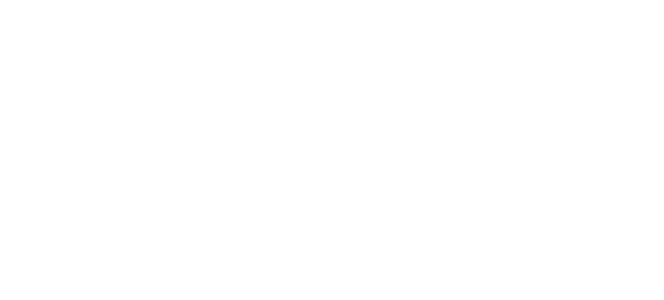
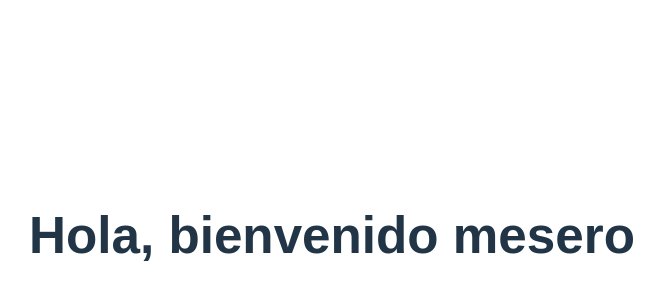
Before and after one commit to Ren4ta/Click-Dine_FrontEnd, a React (Vite) app in the folder click/: page /mesero in a window 1280 px wide. Before the commit this address had no page. Shown: the part 164-464 px from the top of the page, without its empty margins (308-972 px from the left). Built offline with nearby package versions, Linux system fonts and the light colour scheme.

Commit message:
arreglos path mesero y admin

```diff
--- a/click/src/App.jsx
+++ b/click/src/App.jsx
@@ -6,6 +6,8 @@
 import ItemMenu from './assets/components/ItemMenu/ItemMenu';
 import Item from './assets/components/Item/Item';
 import WishList from './assets/components/WishList/WishList';
+import Admin from './assets/components/Admin/Admin';
+import Mesero from './assets/components/Mesero/Mesero';
 
 
 function Layout() {
@@ -23,6 +25,8 @@
         <Route path="/items-by-categoria-restaurante/:idRestaurante/:idCategoria" element={<ItemMenu />} />
         <Route path="/items/:idRestaurante/:idCategoria/:idItem" element={<Item />} />
         <Route path="/wishlist" element={<WishList />} />
+        <Route path="/mesero" element={<Mesero />} />
+        <Route path="/admin" element={<Admin />} />
       </Routes>
     </>
   );
--- a/click/src/assets/components/Mesero/Mesero.jsx
+++ b/click/src/assets/components/Mesero/Mesero.jsx
@@ -1,6 +1,6 @@
 import React from 'react';
 
-const Admin = () => {
+const Mesero = () => {
   return (
     <div>
       <h1>Hola, bienvenido mesero</h1>
@@ -8,4 +8,4 @@
   );
 };
 
-export default Admin;
+export default Mesero;
```
